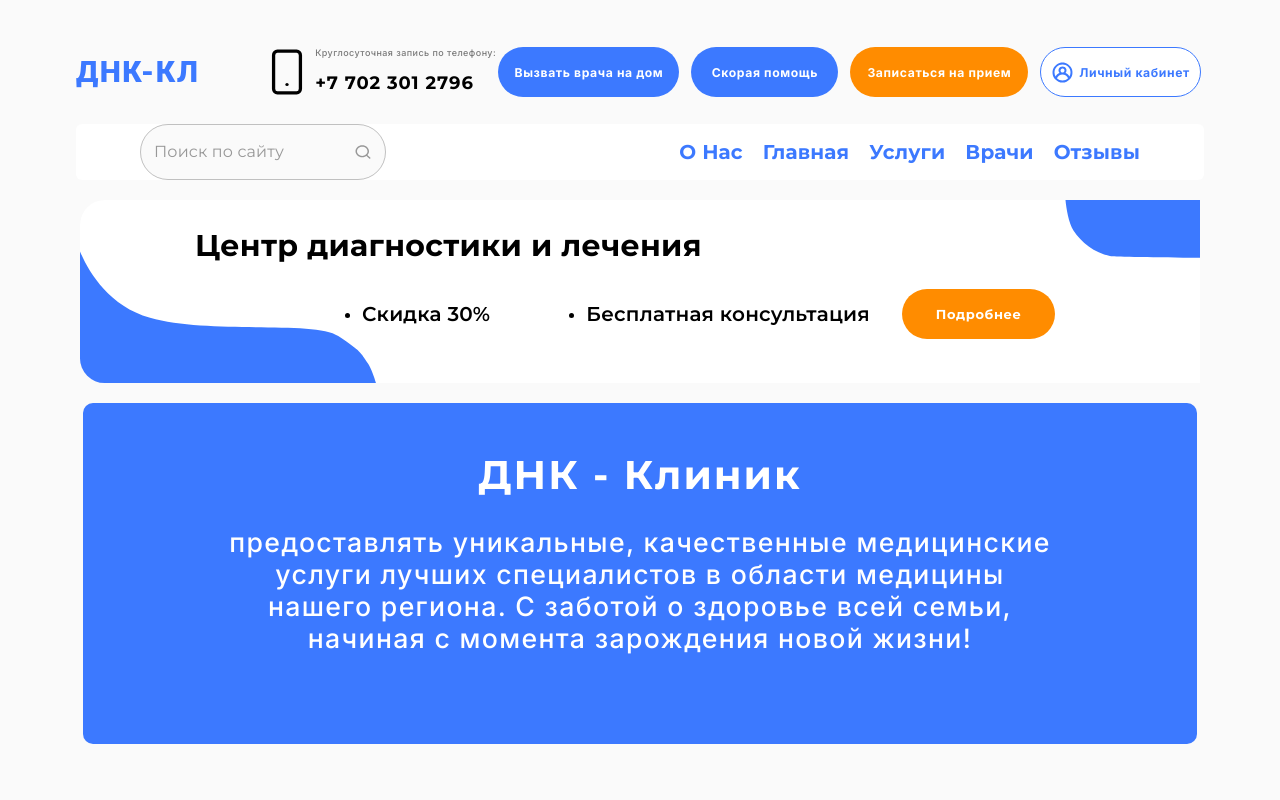
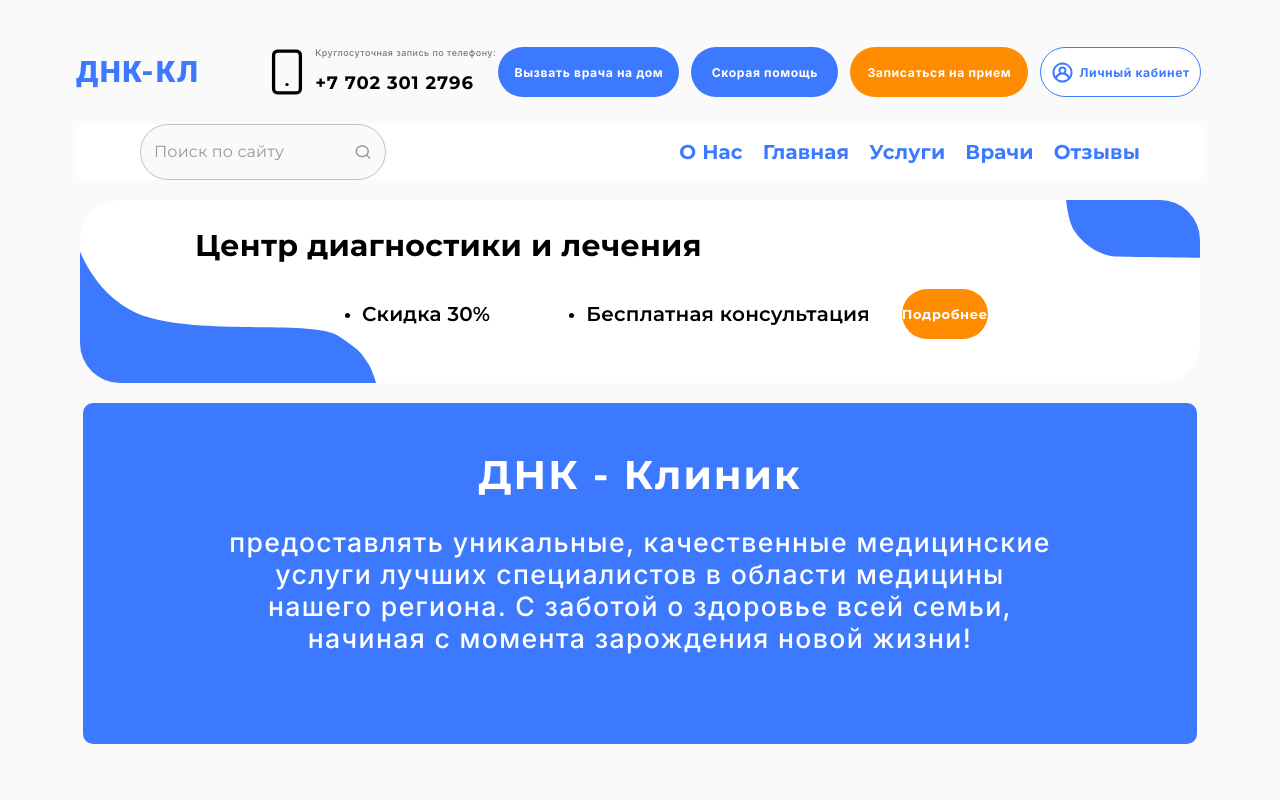
Before and after one commit to Az1mzhan/dna-clinic, a React (Vite) app: page / in a window 1280 px wide. Shown: the top 800 px of the page. Built offline with nearby package versions, Linux system fonts and the light colour scheme.

Commit message:
Added version to core css styles

```diff
--- a/src/App.tsx
+++ b/src/App.tsx
@@ -3,7 +3,7 @@ import { Navbar } from "./layout/navbar/Navbar";
 import { Footer } from "./layout/footer/Footer";
 import { router } from "./Routes";
 import { RouterProvider } from "react-router-dom";
-import "./App.css";
+import "./App.css?v=1.0.0";
 
 function App() {
   return (
--- a/src/components/carousel-item/CarouselItem.tsx
+++ b/src/components/carousel-item/CarouselItem.tsx
@@ -1,5 +1,5 @@
 import { FC, ReactNode } from "react";
-import { Box, Button, ListItem, styled, Typography } from "@mui/material";
+import { Box, Button, styled, Typography } from "@mui/material";
 import styles from "./carouselItem.module.css";
 
 interface Props {
@@ -16,17 +16,9 @@ export const CarouselItem: FC<Props> = ({
 
   if (isDefaultTemplate)
     return (
-      <Box className={styles.slideContainer}>
+      <Box className={styles.slideContainer} sx={{ borderRadius: 10 }}>
         <Box>
-          <Typography
-            className={styles.slideTitle}
-            sx={{
-              backgroundColor: {
-                xs: "red",
-                sm: "transparent",
-              },
-            }}
-          >
+          <Typography className={styles.slideTitle}>
             Центр диагностики и лечения
           </Typography>
           <Box
@@ -38,8 +30,12 @@ export const CarouselItem: FC<Props> = ({
                 sm: "row",
               },
               alignItems: {
-                xs: "flex-end",
+                xs: "flex-start",
                 sm: "center",
+              },
+              rowGap: {
+                xs: "1vh",
+                sm: "normal",
               },
               marginLeft: {
                 sm: "0.607%",
@@ -90,6 +86,7 @@ export const CarouselItem: FC<Props> = ({
               <Button
                 className="secondaryBtn"
                 sx={{
+                  width: "fit-content !important",
                   marginLeft: {
                     xs: "0",
                     sm: "2.5vw",
--- a/src/main.tsx
+++ b/src/main.tsx
@@ -1,5 +1,5 @@
 import App from "./App.tsx";
 import ReactDOM from "react-dom/client";
-import "./index.css";
+import "./index.css?v=1.0.0";
 
 ReactDOM.createRoot(document.getElementById("root")!).render(<App />);
```
